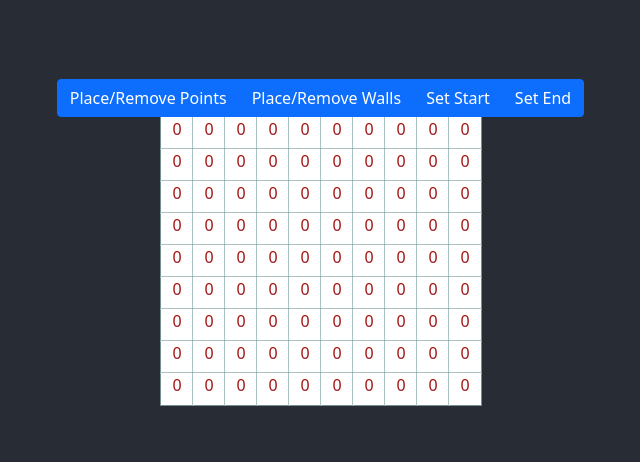
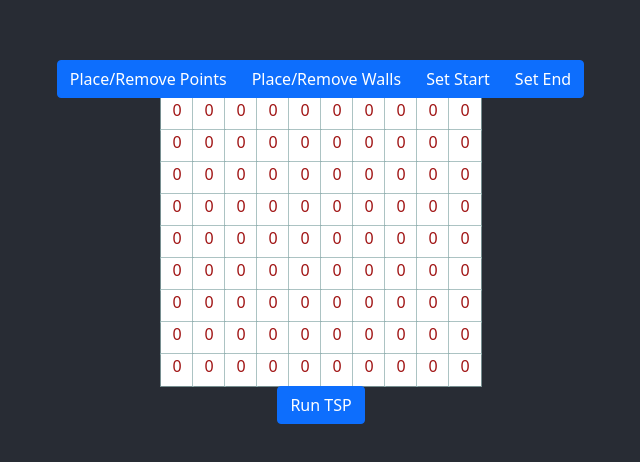
Before and after one commit to Achan40/tsp-warehouse, a React (Create React App) app in the folder whs-maze/: page / in a window 1280 px wide. Shown: the part 158-620 px from the top of the page, without its empty margins (319-959 px from the left). Built offline with nearby package versions, Linux system fonts and the light colour scheme.

Commit message:
start submit component

```diff
--- a/whs-maze/src/Grid.js
+++ b/whs-maze/src/Grid.js
@@ -1,5 +1,6 @@
 import { Component } from "react";
 import Cell from "./Cell";
+import Result from "./Result";
 import 'bootstrap/dist/css/bootstrap.css';
 import ToggleButtonGroup from 'react-bootstrap/ToggleButtonGroup'
 import ToggleButton from 'react-bootstrap/ToggleButton'
@@ -34,7 +35,7 @@ class Grid extends Component {
         this.end = []
 
         // bind custom methods
-        this.setCurrent = this.setCurrentButton.bind(this);
+        this.setCurrentButton = this.setCurrentButton.bind(this);
         this.toggleWall = this.toggleWall.bind(this);
         this.togglePoint = this.togglePoint.bind(this);
         this.toggleStart = this.toggleStart.bind(this);
@@ -117,6 +118,7 @@ class Grid extends Component {
                     })}
                 </div>
 
+                <Result arr={this.arr} points={this.points} start={this.start} end={this.end}/>
             </div>
         )
     }
--- /dev/null
+++ b/whs-maze/src/Result.js
@@ -0,0 +1,23 @@
+import { Component } from "react";
+import Button from 'react-bootstrap/Button'
+
+class Result extends Component {
+    constructor() {
+        super();
+
+        // bind custom methods
+        this.runTSP = this.runTSP.bind(this);
+    }
+
+    runTSP(event) {
+        console.log(event)
+    }
+
+    render() {
+        return(
+            <Button onClick={() => this.runTSP(this.props.arr)}>Run TSP</Button>
+        )
+    }
+}
+
+export default Result
```
